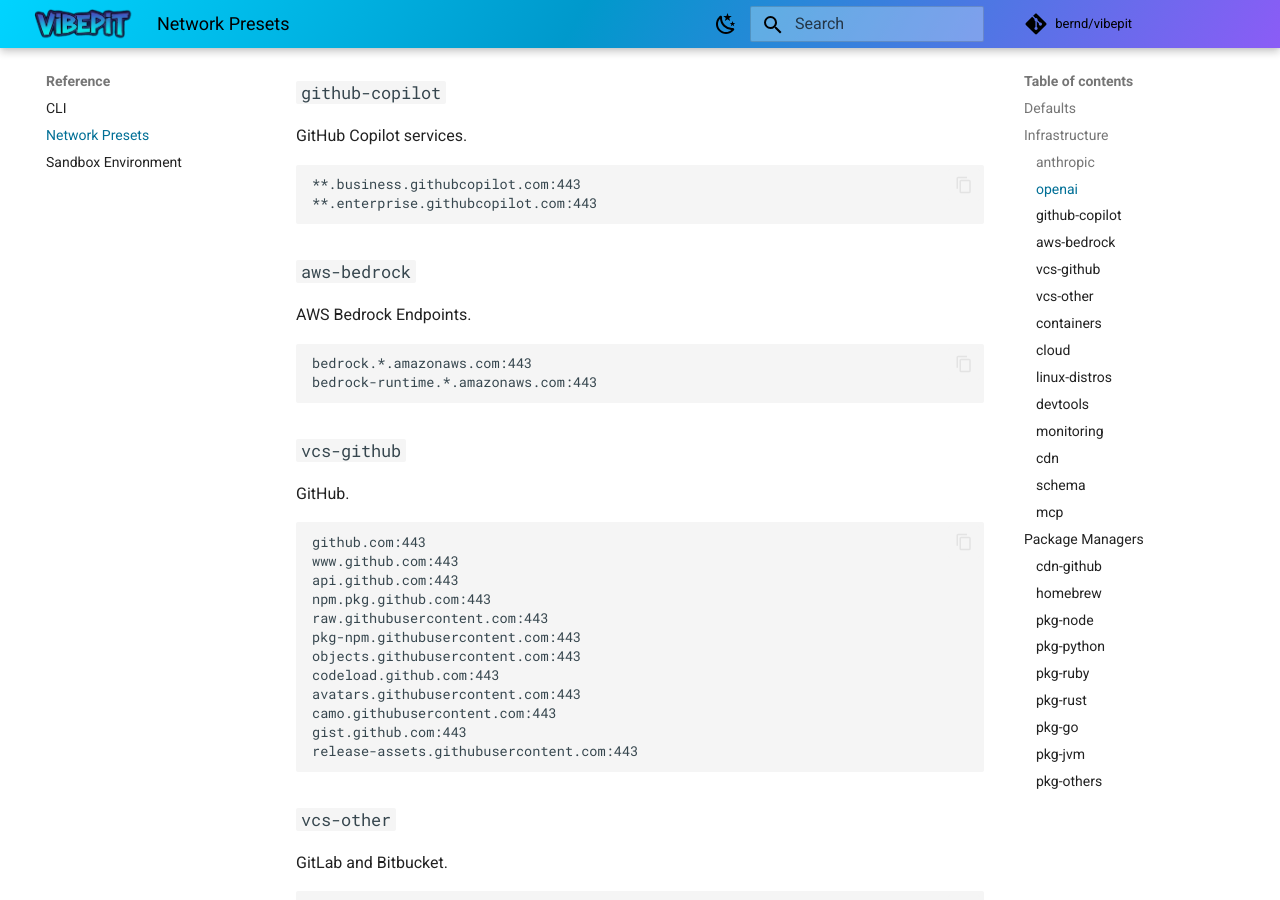
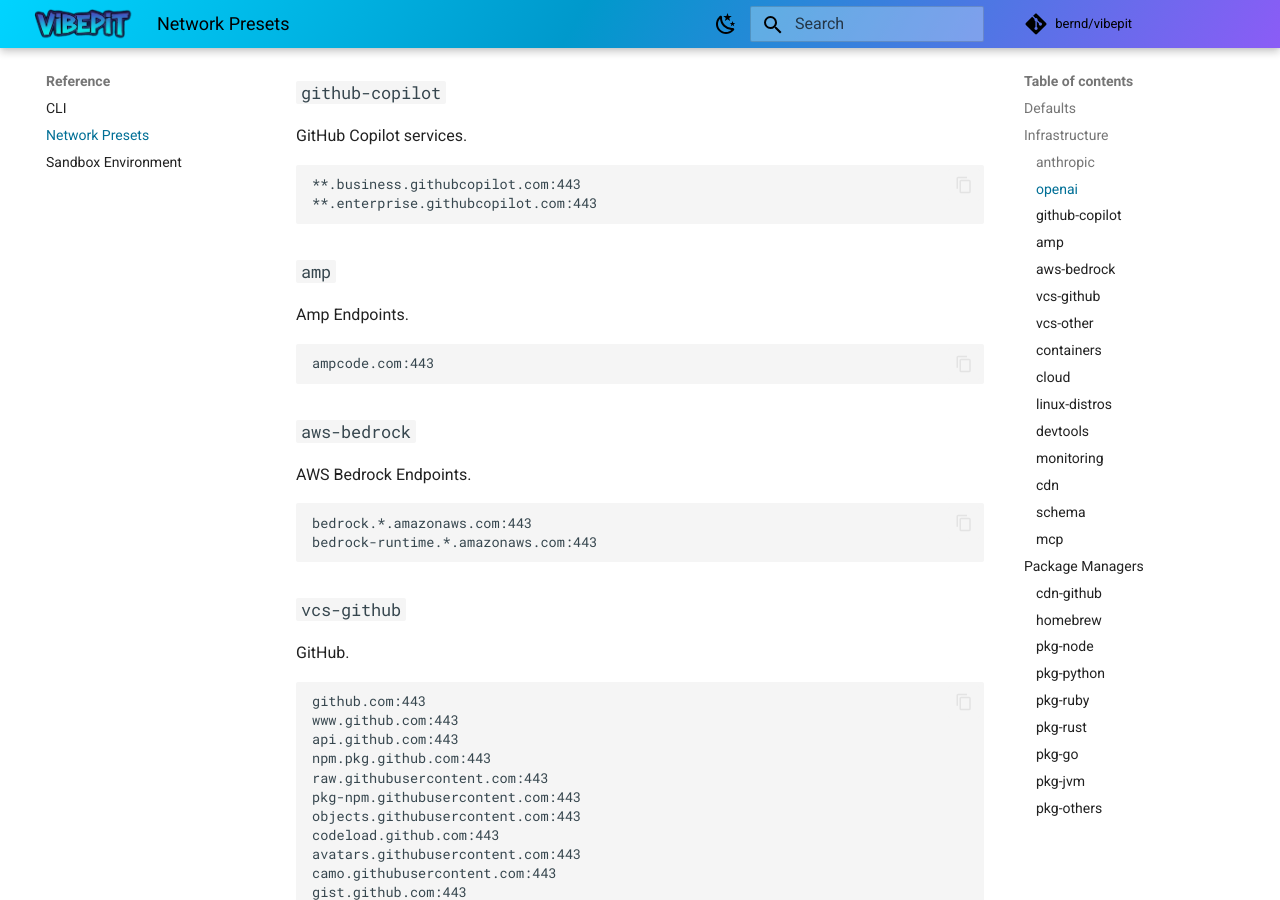
Before and after one commit to bernd/vibepit, an MkDocs documentation site: the page built from docs/content/reference/presets.md, in a window 1280 px wide and 900 px high, scrolled down 1363 px. Built offline with MkDocs 1.6.1 and Material for MkDocs 9.7.7, drawn with Linux system fonts in a browser that asks for light colours; comment, search, counter and statistics services are not loaded.

Commit message:
Add Amp preset

````diff
--- a/docs/content/reference/presets.md
+++ b/docs/content/reference/presets.md
@@ -67,6 +67,14 @@
 ```
 **.business.githubcopilot.com:443
 **.enterprise.githubcopilot.com:443
+```
+
+### `amp`
+
+Amp Endpoints.
+
+```
+ampcode.com:443
 ```
 
 ### `aws-bedrock`
````
Also changed, not shown: 1 other file.
